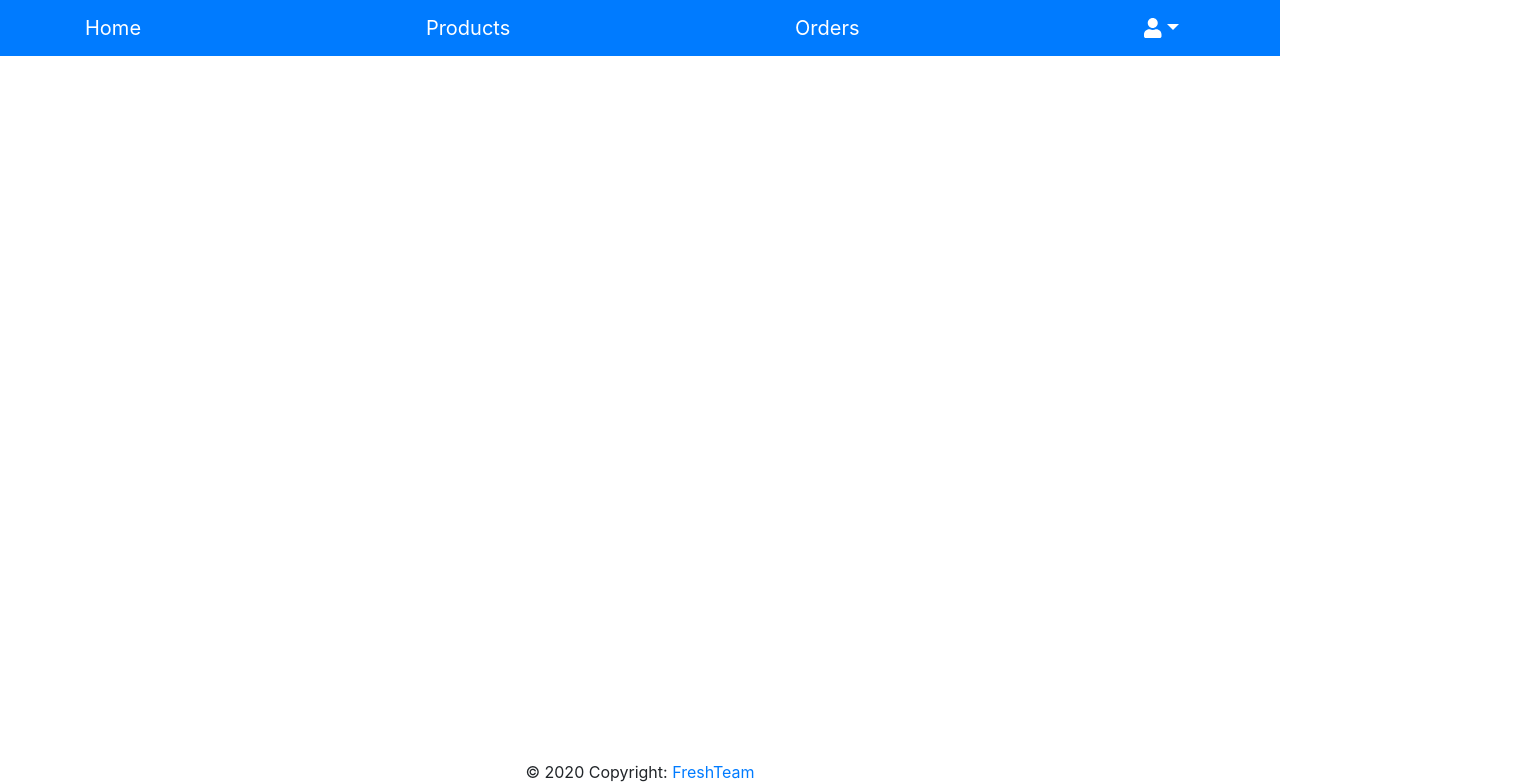
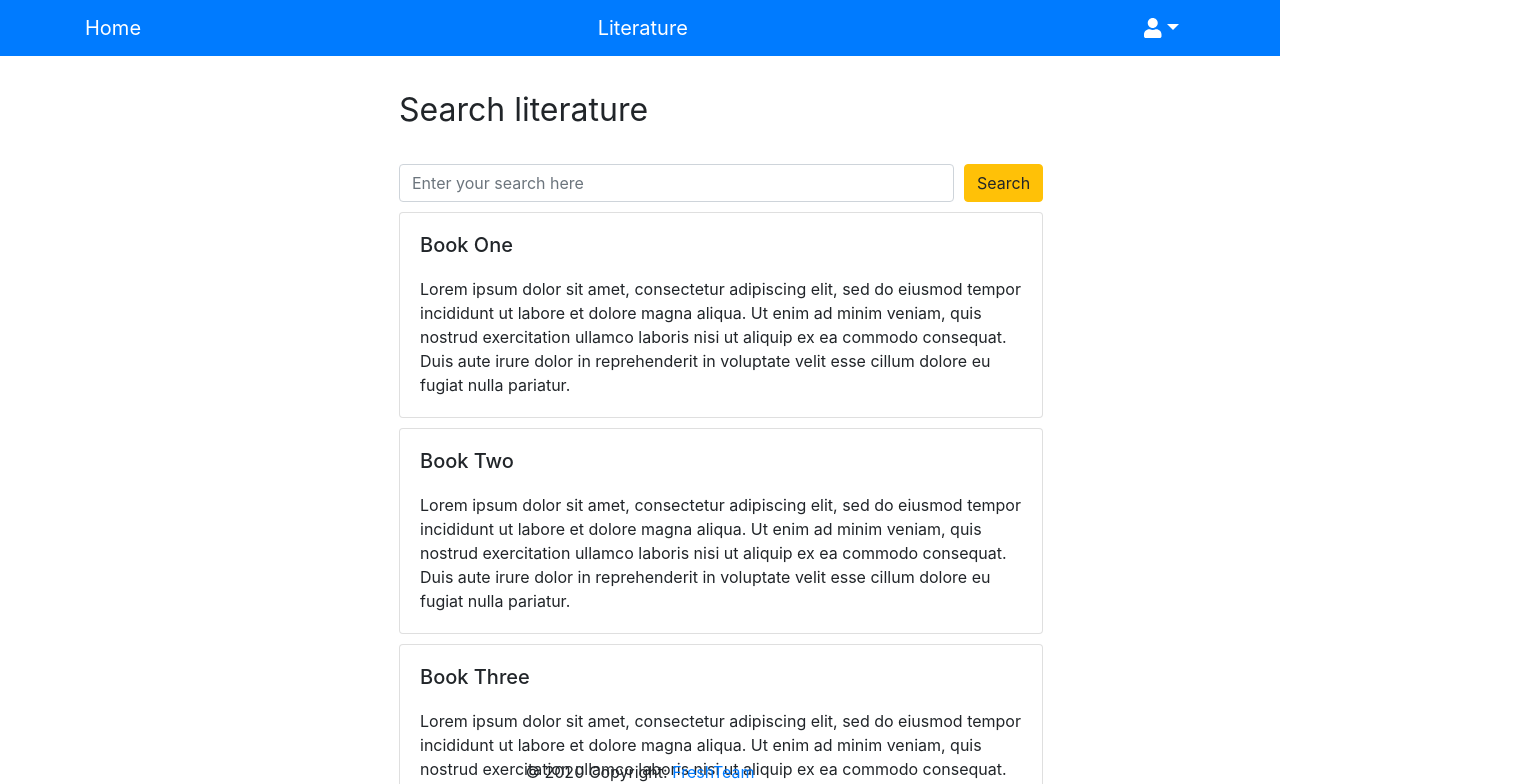
Before and after one commit to helena128/PotionFactoryClient, an Angular app: page /books in a window 1280 px wide. Before the commit this address led to /. Shown: the top 784 px of the page, 1524 px wide, since content can reach past the window. Built offline with nearby package versions, Linux system fonts and the light colour scheme.

Commit message:
Created search books component

```diff
--- a/src/app/app-routing.module.ts
+++ b/src/app/app-routing.module.ts
@@ -3,6 +3,7 @@ import { Routes, RouterModule } from '@angular/router';
 import {MainPageComponent} from "./main-page/main-page.component";
 import {ProductListComponent} from "./product-list/product-list.component";
 import {ProductDetailsComponent} from "./product-details/product-details.component";
+import {SearchBooksComponent} from "./search-books/search-books.component";
 
 
 const routes: Routes = [
@@ -15,6 +16,9 @@ const routes: Routes = [
       },
       {
         path: 'products/:id', component: ProductDetailsComponent
+      },
+      {
+        path: 'books', component: SearchBooksComponent
       }
     ]
   },
--- a/src/app/main-navbar/main-navbar.component.ts
+++ b/src/app/main-navbar/main-navbar.component.ts
@@ -9,7 +9,7 @@ import {ActivatedRoute, Router} from "@angular/router";
 })
 export class MainNavbarComponent implements OnInit {
 
-  public userRole: UserRole = UserRole.User;
+  public userRole: UserRole = UserRole.FairyGodmother;
 
   public headers: Array<Header>;
 
@@ -56,7 +56,7 @@ export class MainNavbarComponent implements OnInit {
         this.headers.push(
           {
             name: "Literature",
-            link: "literature"
+            link: "books"
           });
         break;
       case UserRole.WareHouseOperator:
--- /dev/null
+++ b/src/app/model/book.ts
@@ -0,0 +1,5 @@
+export class Book {
+  bookId: number;
+  bookName: string;
+  bookPreviewText: string;
+}
--- /dev/null
+++ b/src/app/search-books/search-books.component.html
@@ -0,0 +1,20 @@
+<div class="container content">
+  <div class="header">Search literature</div>
+  <div style="display: flex;">
+    <div style="width: 50%">
+      <input type="text" class="form-control" placeholder="Enter your search here">
+    </div>
+    <div>
+      <button class="btn btn-warning" style="margin-left: 10px">Search</button>
+    </div>
+  </div>
+  <div class="card-wrapper">
+    <div class="card" style="margin-top: 10px;" *ngFor="let book of books">
+      <h5 style="margin: 20px 0 0 20px" class="card-title">{{book.bookName}}</h5>
+      <div class="card-body">{{book.bookPreviewText}}</div>
+    </div>
+    <div style="margin-top: 10px">
+      <button class="btn btn-info">View more</button>
+    </div>
+  </div>
+</div>
--- /dev/null
+++ b/src/app/search-books/search-books.component.scss
@@ -0,0 +1,22 @@
+/*!* Extra small devices (phones, 600px and down) *!
+@media only screen and (max-width: 600px) {...}
+
+!* Small devices (portrait tablets and large phones, 600px and up) *!
+@media only screen and (min-width: 600px) {...}
+
+!* Medium devices (landscape tablets, 768px and up) *!
+@media only screen and (min-width: 768px) {...}
+
+!* Large devices (laptops/desktops, 992px and up) *!
+@media only screen and (min-width: 992px) {...}*/
+
+/* Extra large devices (large laptops and desktops, 1200px and up) */
+@media only screen and (min-width: 1200px) {
+  .content {
+    margin: 0 30%;
+  }
+
+  .card-wrapper {
+    margin-right: 42%;
+  }
+}
--- /dev/null
+++ b/src/app/search-books/search-books.component.ts
@@ -0,0 +1,48 @@
+import { Component, OnInit } from '@angular/core';
+import {Book} from "../model/book";
+
+@Component({
+  selector: 'app-search-books',
+  templateUrl: './search-books.component.html',
+  styleUrls: ['./search-books.component.scss']
+})
+export class SearchBooksComponent implements OnInit {
+
+  public books: Array<Book>;
+
+  constructor() { }
+
+  ngOnInit(): void {
+    this.initBooks();
+  }
+
+  private initBooks(): void {
+    this.books = new Array<Book>();
+    this.books.push(
+      {
+        bookId: 1,
+        bookName: "Book One",
+        bookPreviewText: "Lorem ipsum dolor sit amet, consectetur adipiscing elit, sed do eiusmod tempor incididunt " +
+          "ut labore et dolore magna aliqua. Ut enim ad minim veniam, quis nostrud exercitation ullamco laboris nisi " +
+          "ut aliquip ex ea commodo consequat. Duis aute irure dolor in reprehenderit in voluptate velit esse cillum " +
+          "dolore eu fugiat nulla pariatur."
+      } as Book,
+      {
+        bookId: 2,
+        bookName: "Book Two",
+        bookPreviewText: "Lorem ipsum dolor sit amet, consectetur adipiscing elit, sed do eiusmod tempor incididunt " +
+          "ut labore et dolore magna aliqua. Ut enim ad minim veniam, quis nostrud exercitation ullamco laboris nisi " +
+          "ut aliquip ex ea commodo consequat. Duis aute irure dolor in reprehenderit in voluptate velit esse cillum " +
+          "dolore eu fugiat nulla pariatur."
+      } as Book,
+      {
+        bookId: 3,
+        bookName: "Book Three",
+        bookPreviewText: "Lorem ipsum dolor sit amet, consectetur adipiscing elit, sed do eiusmod tempor incididunt " +
+          "ut labore et dolore magna aliqua. Ut enim ad minim veniam, quis nostrud exercitation ullamco laboris nisi " +
+          "ut aliquip ex ea commodo consequat. Duis aute irure dolor in reprehenderit in voluptate velit esse cillum " +
+          "dolore eu fugiat nulla pariatur."
+      } as Book
+    )
+  }
+}
```
Also changed, not shown: src/app/app.module.ts (+12 -11 lines), 2 other files (tests, documents, lock files or other folders).
